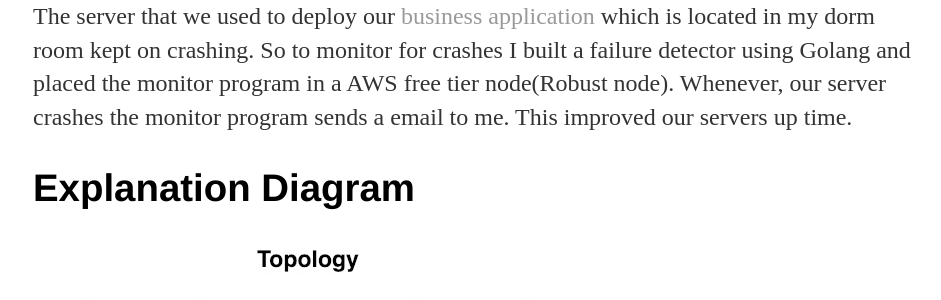
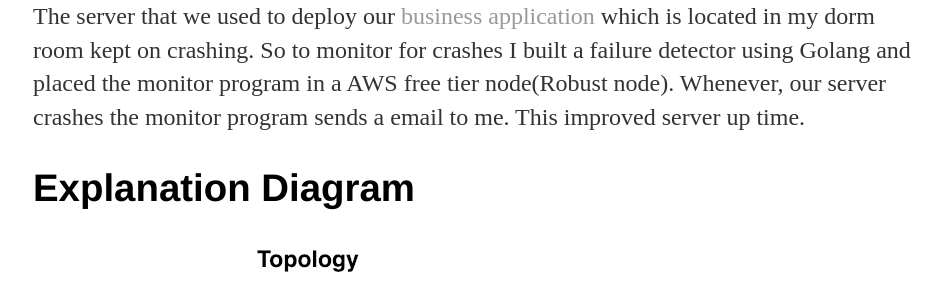
Before and after one commit to jcho7022/jcho7022.github.io, a Jekyll site: the page built from projects/fd/index.html, in a window 1280 px wide. Shown: the part 271-571 px from the top of the page, without its empty margins (159-1100 px from the left). Built offline with Jekyll 4.4.1, drawn with Linux system fonts in a browser that asks for light colours.

Commit message:
Update index.html

```diff
--- a/projects/fd/index.html
+++ b/projects/fd/index.html
@@ -7,6 +7,6 @@ title: Failure Detector
 <p>The server that we used to deploy our
   <a href="https://jcho7022.github.io/projects/float">business application</a> which is located in my dorm room kept on crashing. So to monitor
   for crashes I built a failure detector using Golang and placed the monitor program in a AWS free tier node(Robust node). Whenever, our
-server crashes the monitor program sends a email to me. This improved our servers up time.</p>
+server crashes the monitor program sends a email to me. This improved server up time.</p>
 <h2>Explanation Diagram</h2>
 <img src="failure_detector_explanation.jpg" alt="failure_detector_explanation">
```
